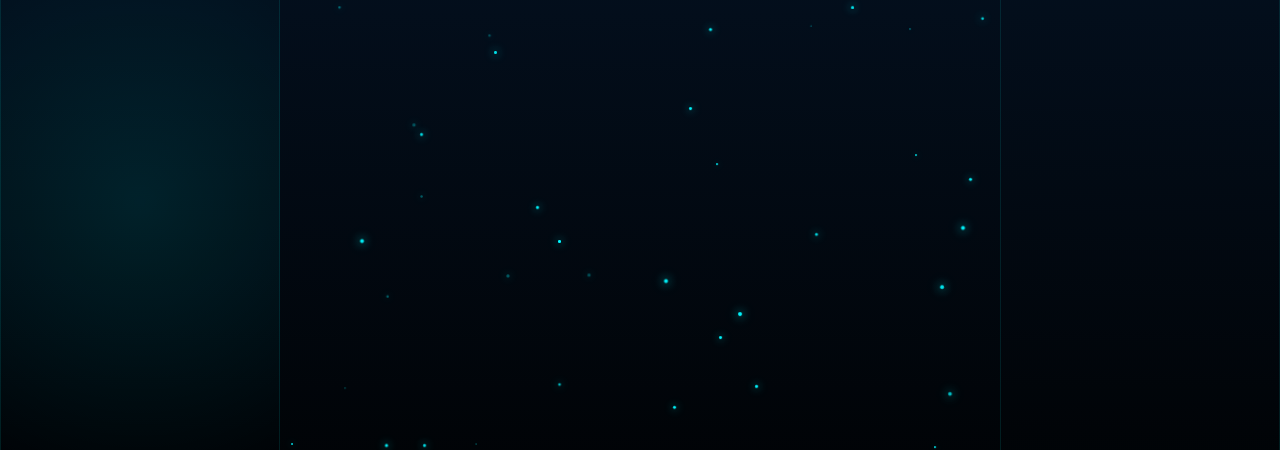
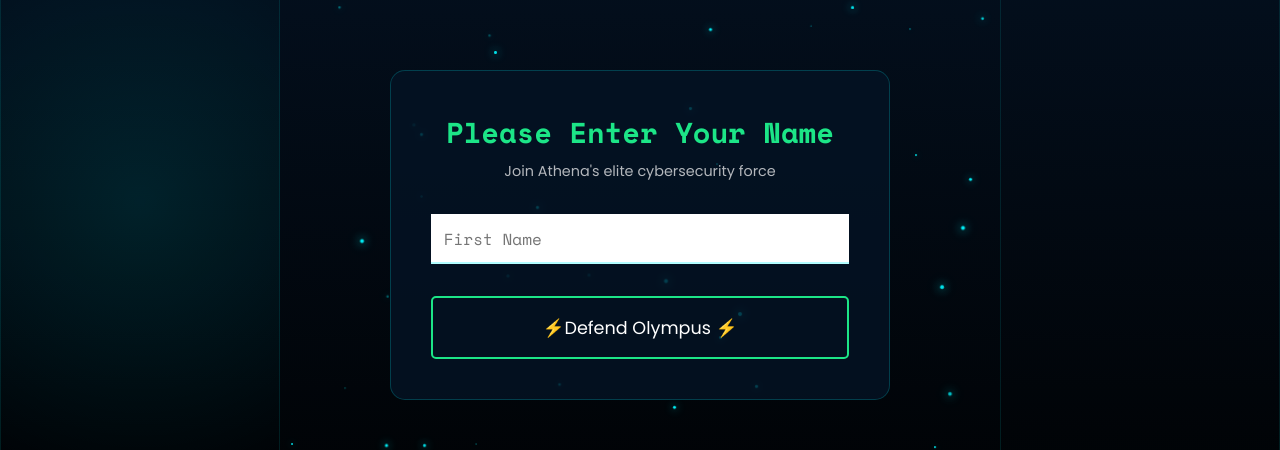
Before and after one commit to sneha-grg/AthenaHacks, a React (Vite) app in the folder Ai-Trojan-Horse/: page / in a window 1280 px wide. Shown: the part 198-648 px from the top of the page. Built offline with nearby package versions, Linux system fonts and the light colour scheme; no server answers.

Commit message:
Name InputBox

```diff
--- a/Ai-Trojan-Horse/src/components/display-main.css
+++ b/Ai-Trojan-Horse/src/components/display-main.css
@@ -13,9 +13,6 @@
 .brand-mono-bold {
   font-family: 'Space Mono', monospace;
   font-weight: 700;
-  /* font-size: 3.5rem;
-  margin-bottom: 1rem;
-  text-align: center; */
 }
 
 .subtitle {
@@ -48,6 +45,10 @@
   animation: twinkle 1.5s ease-in-out infinite;
 }
 
+.game-content {
+  color: #fff;
+}
+
 @keyframes twinkle {
   0%, 100% { opacity: 0.3; transform: scale(0.8); }
   50% { opacity: 1; transform: scale(1); }
--- a/Ai-Trojan-Horse/src/components/display-main.jsx
+++ b/Ai-Trojan-Horse/src/components/display-main.jsx
@@ -1,7 +1,10 @@
-import React, { useEffect, useRef } from 'react'
+import React, { useState, useEffect, useRef } from 'react'
 import './display-main.css'
+import IntroScreen from './intro-screen'
 
 const DisplayMain = () => {
+  const [gameStarted, setGameStarted] = useState(false);
+  const [playerData, setPlayerData] = useState(null);
   const starsRef = useRef(null)
 
   useEffect(() => {
@@ -36,13 +39,28 @@ const DisplayMain = () => {
     createStars()
   }, [])
 
+  const handleStartGame = (formData) => {
+    setPlayerData(formData);
+    setGameStarted(true);
+  };
+
   return (
     <div className="display-main">
       <div ref={starsRef} className="stars"></div>
-      <h1 className="brand-white brand-mono-bold">
-        AI Trojan Horse<span className="brand-dot">.</span>
-      </h1>
-      <div className="subtitle">Welcome to greek-mythology inspired cyber realm</div>
+
+      {!gameStarted ? (
+        <>
+          <h1 className="brand-white brand-mono-bold">
+            AI Trojan Horse<span className="brand-dot">.</span>
+          </h1>
+          <div className="subtitle">Welcome to greek-mythology inspired cyber realm</div>
+          <IntroScreen onStartGame={handleStartGame} />
+        </>
+      ) : (
+        <div className="game-content">
+          <h2>Welcome, {playerData.Name}!</h2>
+        </div>
+      )}
     </div>
   )
 }
--- /dev/null
+++ b/Ai-Trojan-Horse/src/components/intro-screen.css
@@ -0,0 +1,80 @@
+.intro-container {
+  margin-top: 160px;
+  display: flex;
+  justify-content: center;
+  align-items: center;
+}
+
+.intro-form-container {
+  background: rgba(4, 19, 37, 0.8);
+  border: 1px solid rgba(0, 247, 255, 0.2);
+  border-radius: 15px;
+  padding: 2.5rem;
+  width: 100%;
+  max-width: 500px;
+  position: relative;
+  overflow: hidden;
+}
+
+.form-header {
+  text-align: center;
+  margin-bottom: 2rem;
+}
+
+.form-header h2 {
+  color: #1ce587;
+  font-family: 'Space Mono', monospace;
+  font-size: 1.8rem;
+  margin-bottom: 0.5rem;
+}
+
+.form-header p {
+  color: rgba(255, 255, 255, 0.7);
+  font-size: 0.9rem;
+}
+
+.form-fields {
+  display: flex;
+  flex-direction: column;
+  gap: 1.5rem;
+  margin-bottom: 2rem;
+}
+
+.input-group {
+  position: relative;
+}
+
+.cyber-input {
+  width: 100%;
+  padding: 0.8rem;
+  border: none;
+  color: #000;
+  font-family: 'Space Mono', monospace;
+  font-size: 1rem;
+}
+
+.input-line {
+  position: absolute;
+  bottom: 0;
+  left: 0;
+  width: 100%;
+  height: 2px;
+  background: rgba(0, 247, 255, 0.3);
+}
+
+.cyber-button {
+  width: 100%;
+  padding: 1rem;
+  background: transparent;
+  border: 2px solid #1ce587;
+  color: #fff;
+  font-family: 'Space Mono', monospace;
+  font-size: 1.1rem;
+  cursor: pointer;
+  border-radius: 5px;
+}
+
+.button-text {
+  position: relative;
+  z-index: 1;
+}
--- /dev/null
+++ b/Ai-Trojan-Horse/src/components/intro-screen.jsx
@@ -0,0 +1,61 @@
+import React, { useState } from 'react';
+import './intro-screen.css';
+
+const IntroScreen = ({ onStartGame }) => {
+  const [formData, setFormData] = useState({
+    Name: '',
+  });
+
+  const handleInputChange = (e) => {
+    const { name, value } = e.target;
+    setFormData(prev => ({
+      ...prev,
+      [name]: value
+    }));
+  };
+
+  const handleSubmit = (e) => {
+    e.preventDefault();
+    if (formData.Name.trim()) {
+      onStartGame(formData);
+    }
+  };
+
+  return (
+    <div className="intro-container">
+      <div className="intro-form-container">
+        <form onSubmit={handleSubmit} className="intro-form">
+          <div className="form-header">
+            <h2>Please Enter Your Name</h2>
+            <p>Join Athena's elite cybersecurity force</p>
+          </div>
+
+          <div className="form-fields">
+            <div className="input-group">
+              <input
+                type="text"
+                name="Name"
+                value={formData.Name}
+                onChange={handleInputChange}
+                placeholder="First Name"
+                required
+                className="cyber-input"
+              />
+              <div className="input-line"></div>
+            </div>
+          </div>
+
+          <button
+            type="submit"
+            className="cyber-button"
+            disabled={!formData.Name.trim()}
+          >
+            <span className="button-text">⚡Defend Olympus ⚡</span>
+          </button>
+        </form>
+      </div>
+    </div>
+  );
+};
+
+export default IntroScreen;
```
